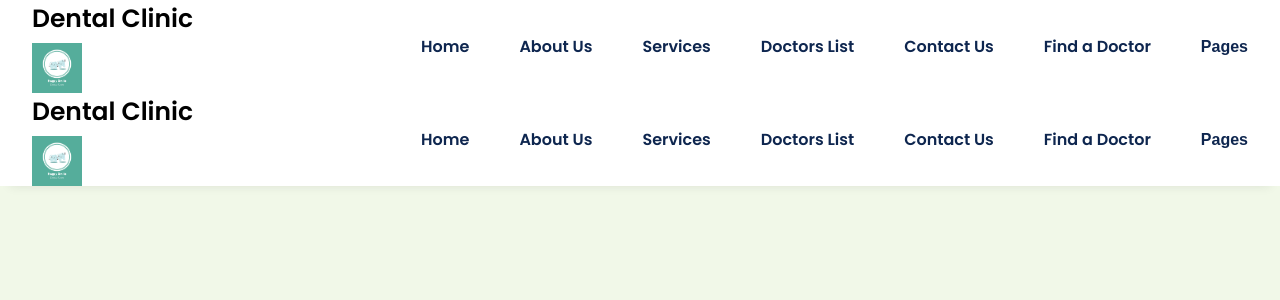
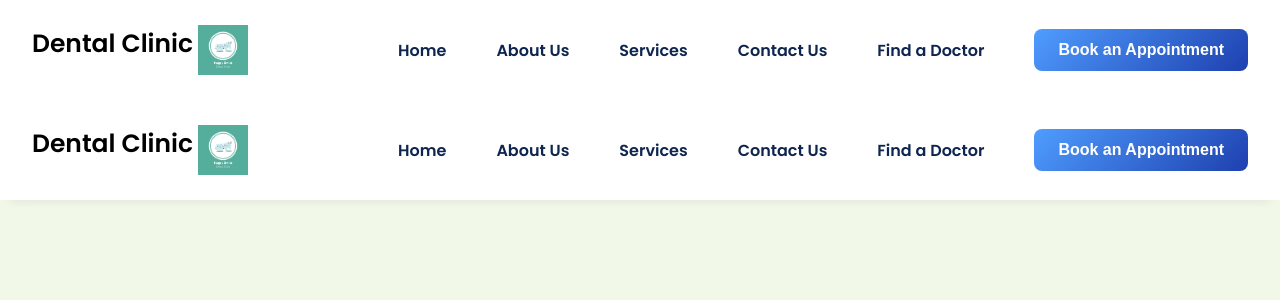
Before and after one commit to PlatomindsApp/DentalClinicApp, a React (Vite) app: page /navbar in a window 1280 px wide. Shown: the top 300 px of the page. Built offline with nearby package versions, Linux system fonts and the light colour scheme.

Commit message:
added button

```diff
--- a/src/pages/Nav.css
+++ b/src/pages/Nav.css
@@ -1,4 +1,4 @@
-/* General Reset */
+/* Reset & Base Styles */
 * {
   margin: 0;
   padding: 0;
@@ -12,10 +12,8 @@ html {
 body {
   background-color: #F1F8E8;
   font-family: 'Poppins', sans-serif;
-  /* padding-top: 10rem;  */
 }
 
-/* Typography */
 h1 {
   font-weight: 700;
 }
@@ -28,35 +26,10 @@ li {
   list-style: none;
 }
 
-/* Logo */
-.logo {
-  display: flex;
-  flex-direction: column;
-  align-items: flex-start;
-  gap: 0.5rem;
-}
-.logo span {
-  font-size: 2rem;
-  color: #000000;
-  font-weight: 700;
-}
-
-.logo img {
-  width: 5rem;
-  height: auto;
-}
-
-@media screen and (min-width: 768px) {
-  .logo span {
-    font-size: 2.5rem;
-  }
-}
-
-/* Links */
 a {
   text-decoration: none;
   color: #0e264f;
-  font-family: Poppins, sans-serif;
+  font-family: 'Poppins', sans-serif;
 }
 
 a:hover {
@@ -64,7 +37,6 @@ a:hover {
   text-decoration: underline;
 }
 
-/* Buttons */
 button {
   cursor: pointer;
   border: none;
@@ -74,13 +46,15 @@ button {
 
 /* Header */
 header {
-  position: sticky;  /* Or `fixed` if you want it to always stick */
+  position: sticky;
   top: 0;
   z-index: 1000;
-  background-color: #ffffff;
+  background-color: #fff;
   box-shadow: rgba(33, 35, 38, 0.1) 0px 10px 10px -10px;
   width: 100%;
+  height: 10rem;
 }
+
 .container {
   max-width: 132rem;
   margin: 0 auto;
@@ -91,44 +65,84 @@ header {
   justify-content: space-between;
 }
 
-/* Navbar Flex */
+/* Logo */
+.logo {
+  display: flex;
+  align-items: flex-start;
+  gap: 0.5rem;
+}
+
+.logo span {
+  font-size: 2rem;
+  font-weight: 700;
+  color: #000;
+}
+
+.logo img {
+  width: 5rem;
+  height: auto;
+}
+
+@media (min-width: 768px) {
+  .logo span {
+    font-size: 2.5rem;
+  }
+}
+
+/* Navbar Grid */
 .navbar-grid {
   display: flex;
   align-items: center;
   justify-content: space-between;
   width: 100%;
-  /* margin-right: 15rem; */
 }
+
 /* Nav Menu */
-nav ul {
+.nav-wrapper {
+  display: flex;
+  flex-direction: row;
+}
+
+.nav-wrapper ul {
   display: flex;
   flex-wrap: wrap;
-  justify-content: flex-end;
   align-items: center;
   gap: 5rem;
 }
-@media screen and (max-width: 768px) {
-  nav ul {
-    flex-direction: column;
-    position: absolute;
-    top: 10rem;
-    left: 0;
-    right: 0;
-    display: none; /* Default: hidden */
-  }
 
-  nav ul.active {
-    display: flex; /* Show on hamburger click */
-  }
+.nav-wrapper li {
+  position: relative;
+  color: #0e264f;
+}
 
-  .ham-menu {
-    display: block;
+/* Link Sizes */
+.nav-wrapper a,
+.web-content-link {
+  font-size: 1.5rem;
+  font-weight: 500;
+}
+
+@media (min-width: 600px) {
+  .nav-wrapper a,
+  .web-content-link {
+    font-size: 1.6rem;
   }
 }
-nav ul li {
-  position: relative;
-  color: #0e264f;
-  font-family: Poppins, sans-serif;
+
+@media (min-width: 768px) {
+  .nav-wrapper a,
+  .web-content-link {
+    font-size: 1.8rem;
+  }
+}
+
+@media (min-width: 1024px) {
+  .nav-wrapper a,
+  .web-content-link {
+    font-size: 1.6rem;
+    font-weight: 600;
+    color: #0e264f;
+  }
 }
 
 /* Dropdown */
@@ -152,14 +166,13 @@ nav ul li {
   background: #fff;
   box-shadow: rgba(0, 0, 0, 0.1) 0px 4px 6px;
   border-radius: 5px;
-  width: max-content;
   padding: 0;
   display: none;
   z-index: 1000;
 }
 
 .dropdown li {
-  padding: 10px;
+  padding: 1rem;
   text-align: center;
   white-space: nowrap;
 }
@@ -173,48 +186,20 @@ nav ul li {
   background-color: #f0f0f0;
 }
 
+.web-content-menu:hover .dropdown,
 .show-dropdown {
-  display: block !important;
-}
-
-.web-content-menu:hover .dropdown {
   display: block;
 }
 
-/* Mobile Menu */
+/* Hamburger Menu */
 .ham-menu {
   display: none;
 }
 
-.menu-mobile {
-  display: none;
-  flex-direction: column;
-  position: absolute;
-  top: 10rem;
-  left: 0;
-  background-color: #fff;
-  width: 100%;
-  box-shadow: rgba(0, 0, 0, 0.25) 0px 14px 28px;
-  padding: 2rem 0;
-  transition: all 0.3s ease-in-out;
-}
-
-.menu-mobile ul {
-  display: flex;
-  flex-direction: column;
-  align-items: center;
-  gap: 0;
-}
-
-.menu-mobile ul li {
-  padding: 1.5rem;
-}
-
-/* Responsive */
-@media screen and (max-width: 998px) {
+/* Mobile Styles */
+@media (max-width: 998px) {
   .menu-web {
     display: none;
-    background-color: #55AD9B;
   }
 
   .ham-menu {
@@ -224,36 +209,39 @@ nav ul li {
 
   .menu-mobile {
     display: flex;
+    flex-direction: column;
+    position: absolute;
+    top: 10rem;
+    left: 0;
+    width: 100%;
+    background-color: #fff;
+    padding: 2rem 0;
+    z-index: 999;
+    background-color: transparent;
+    color: #fff;
+  }
+
+  .menu-mobile ul {
+    flex-direction: column;
+    align-items: center;
+    gap: 0rem;
+    width: 40rem;
+    align-items: center;
+    background-color: #fff;
+  }
+
+  .menu-mobile ul li {
+    padding: 1.5rem;
   }
 }
-
-/* Navbar Link Sizes */
-nav ul li a,
-.web-content-link {
-  font-size: 1.5rem;
+.book-appointment-btn{
+  background: linear-gradient(135deg, #4f9dff, #1e40af); /* light blue to dark */
+  color: white;
+  padding: 12px 24px;
+  font-size: 16px;
+  font-weight: 600;
+  border: none;
+  border-radius: 8px;
+  cursor: pointer;
+  transition: all 0.3s ease;
 }
-
-@media screen and (min-width: 600px) {
-  nav ul li a,
-  .web-content-link {
-    font-size: 1.6rem;
-  }
-}
-
-@media screen and (min-width: 768px) {
-  nav ul li a,
-  .web-content-link {
-    font-size: 1.8rem;
-  }
-}
-
-@media screen and (min-width: 1024px) {
-  nav ul li a,
-  .web-content-link {
-    font-size: 1.5rem;
-    font-size: 16px;
-    font-weight: 600;
-    position: relative;
-  color:#0E264F;
-  }
-}
--- a/src/pages/NavBar.jsx
+++ b/src/pages/NavBar.jsx
@@ -8,25 +8,25 @@ const mainMenuItems = [
   { to: "/", label: "Home" },
   { to: "/about", label: "About Us" },
   { to: "/services", label: "Services" },
-  { to: "/doctors-list", label: "Doctors List" },
   { to: "/contact-us", label: "Contact Us" },
-  { to: "/find-a-doctor", label: "Find a Doctor" }
+  { to: "/find-a-doctor", label: "Find a Doctor" },
+  { to: "/booking", label: "Book an Appointment" }
 ];
 
 // Dropdown menu items
-const dropdownMenuItems = [
-  { to: "/faqs", label: "FAQs" },
-  { to: "/booking", label: "Book an Appointment" }
-];
+// const dropdownMenuItems = [
+//   { to: "/faqs", label: "FAQs" },
+//   { to: "/booking", label: "Book an Appointment" }
+// ];
 
 export default function NavBar() {
   const [showMenu, setShowMenu] = useState(false);
-  const [showDropdown, setShowDropdown] = useState(false);
+  // const [showDropdown, setShowDropdown] = useState(false);
 
   // Close menu & dropdown after clicking a link
   const handleNavLinkClick = () => {
     setShowMenu(false);
-    setShowDropdown(false);
+    // setShowDropdown(false);
   };
 
   return (
@@ -44,31 +44,39 @@ export default function NavBar() {
           >
             <ul>
               {mainMenuItems.map((item, index) => (
-                <li key={index} onClick={handleNavLinkClick}>
-                  <NavLink to={item.to}>{item.label}</NavLink>
-                </li>
+               <li key={index} onClick={handleNavLinkClick}>
+               {item.label === "Book an Appointment" ? (
+                 <NavLink to={item.to}>
+                   <button className="book-appointment-btn">{item.label}</button>
+                 </NavLink>
+               ) : (
+                 <NavLink to={item.to}>{item.label}</NavLink>
+               )}
+             </li>
+
               ))}
 
               {/* Dropdown Menu */}
-              <li className="web-content-menu">
+              {/* <li className="web-content-menu">
                 <button
                   className="web-content-link"
                   onClick={() => setShowDropdown(!showDropdown)}
                 >
                   <span>Pages</span>
-                </button>
+                </button> */}
 
                 {/* Dropdown Items */}
-                {showDropdown && (
+                {/* {showDropdown && (
                   <ul className="dropdown">
                     {dropdownMenuItems.map((item, index) => (
                       <li key={index} onClick={handleNavLinkClick}>
                         <NavLink to={item.to}>{item.label}</NavLink>
                       </li>
+
                     ))}
                   </ul>
                 )}
-              </li>
+              </li> */}
             </ul>
           </nav>
 
```
